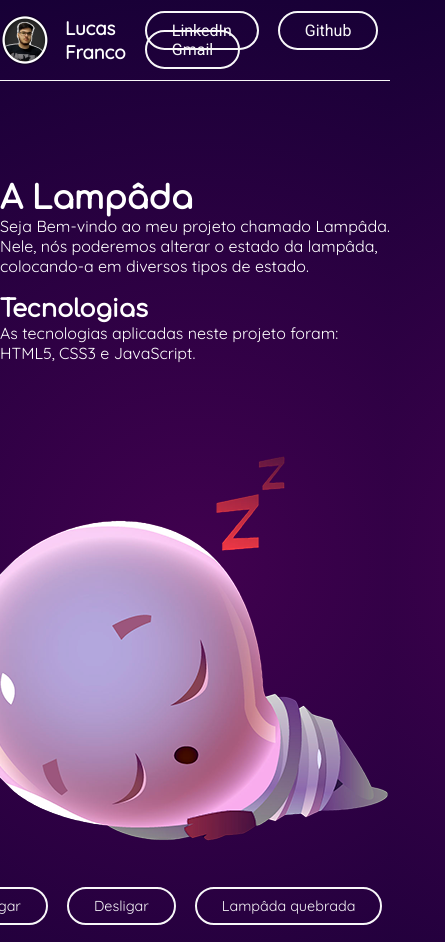
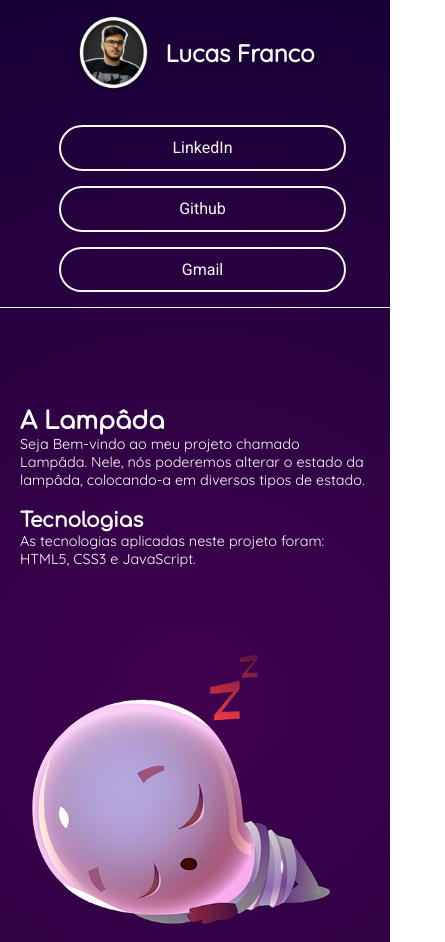
Before and after one commit to LucasFrancoBN/Lampada, a plain HTML site: page index.html in a window 390 px wide. Shown: the top 942 px of the page, 445 px wide, since content can reach past the window. Drawn offline with Linux system fonts and the light colour scheme.

Commit message:
Versão final

```diff
--- a/index.html
+++ b/index.html
@@ -46,6 +46,9 @@
                 <img id="lampSedutora" src="./images/lampSedutora.png" alt="">
             </figure>
 
+            <div class="agrupamentoBot">
+
+            </div>
             <button id="bLigar">Ligar</button>
             <button id="bDesligado">Desligar</button>
             <button id="bQuebr">Lampâda quebrada</button>
--- a/script.js
+++ b/script.js
@@ -2,6 +2,7 @@
 //cada variavel irá conter a imagem de uma lampada.
 //o evento trocará o display da imagem que está na tela, deixando-o com display none e em seguida trocando o display da imagem que está o botao para imagem com display flex.
 
+//Peguei cada imagem no HTML
 let lampDesligada = document.getElementById("lampDesliagada");
 let lampAcesa = document.getElementById("lampAcesa");
 let lampQuebr = document.getElementById("lampQuebr");
@@ -9,6 +10,7 @@ let lampCuriosa = document.getElementById("lampCuriosa");
 let lampDoente = document.getElementById("lampDoente");
 let lampSedutora = document.getElementById("lampSedutora");
 
+//Peguei cada botão necessário para a troca de imagem
 let bDesligar = document.getElementById("bDesligado");
 let bLigar = document.getElementById("bLigar");
 let bQuebr = document.getElementById("bQuebr");
@@ -16,6 +18,7 @@ let bCuriosa = document.getElementById("bCuriosa");
 let bDoente = document.getElementById("bDoente");
 let bSedutora = document.getElementById("bSedutora");
 
+//Cada evento de cada botão
 bDesligar.addEventListener("click", desligar);
 bLigar.addEventListener("click", ligar);
 bQuebr.addEventListener("click", lampaQubr);
@@ -23,7 +26,7 @@ bCuriosa.addEventListener("click", lampaCuriosa);
 bDoente.addEventListener("click", lampaDoente);
 bSedutora.addEventListener("click", lampaSedutora);
 
-
+//Cada função que o evento do botao recebe
 function lampaSedutora () {
     lampDesligada.style.display = "none";
     lampAcesa.style.display = "none";
--- a/style.css
+++ b/style.css
@@ -155,3 +155,96 @@ footer p{
     font-family: 'Quicksand', sans-serif;
     padding: 10px;
 }
+
+@media screen and (max-width: 1055px) {
+    #principal{
+        display: flex;
+        flex-direction: column;
+        align-items: center;
+    }
+    button{
+        width: 50vw;
+    }
+
+}
+
+@media screen and (max-width: 810px) {
+    #descricao{
+        max-width: 500px;
+    }
+
+    #descricao h1{
+        font-size: 1.5rem;
+    }
+    #descricao h1+p{
+        font-size: 0.9rem;
+    }
+    #descricao h2 {
+        font-family: 'Comfortaa', cursive;
+        font-size: 1.25rem;
+    }
+
+    #descricao h2 + p{
+        font-size: 0.9rem;
+    }
+}
+
+@media screen and (max-width: 680px) {
+    nav a{
+        padding: 4px 15px 4px 15px;
+    }
+}
+
+@media screen and (max-width: 507px){
+    header{
+        flex-direction: column;
+        gap: 35px;
+    }
+
+    #Eu{
+        width: 75px;
+    }
+
+    #contHeader h3{
+        font-size: 1.5rem;
+    }
+
+    nav {
+        display: flex;
+        flex-direction: column;
+        gap: 15px;
+    }
+
+    nav a{
+        width: 65vw;
+        height: 4vh;
+        display: flex;
+        justify-content: center;
+        align-items: center;
+    }
+
+
+
+    #descricao{
+        max-width: 350px;
+    }
+
+    #lampDesliagada, #lampAcesa, #lampQuebr, #lampCuriosa, #lampDoente, #lampSedutora{
+        width: 350px;
+    }
+}
+
+@media screen and (max-width: 376px) {
+    #descricao{
+        max-width: 250px;
+    }
+
+    #lampDesliagada, #lampAcesa, #lampQuebr, #lampCuriosa, #lampDoente, #lampSedutora{
+        width: 250px;
+    }
+
+    footer p{
+        font-size: 0.75rem;
+    }
+
+}
```
